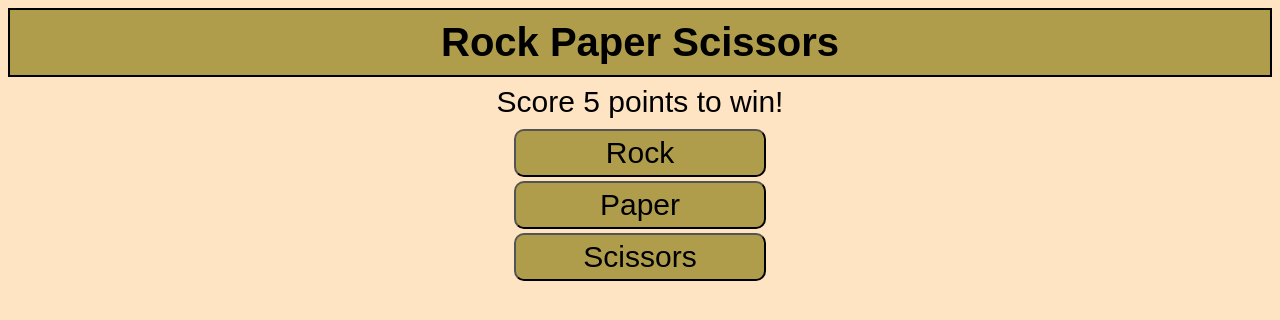
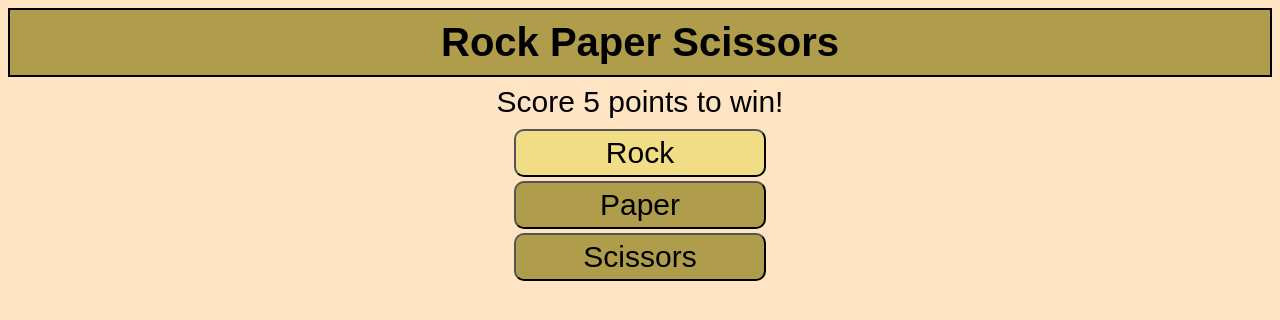
Before and after one commit to Amrut182/Rock-Paper-Scissors, a plain HTML site: page index.html in a window 1280 px wide. In both pictures the pointer is over the button "Rock". Drawn offline with Linux system fonts and the light colour scheme.

Commit message:
added:upon hovering button changes color and pointer changes

```diff
--- a/style.css
+++ b/style.css
@@ -37,9 +37,9 @@ p {
 }
 
 button {
+    cursor:pointer;
     border-radius: 10px;
     background-color: rgb(175, 157, 76);
-    /* border: 1px solid black ; */
     color: black;
     padding: 5px 5px;
     text-align: center;
@@ -50,3 +50,7 @@ button {
     width: 20%;
     margin-bottom: 4px;
 }
+
+button:hover {
+    background-color:rgb(241, 221, 133);
+}
```
